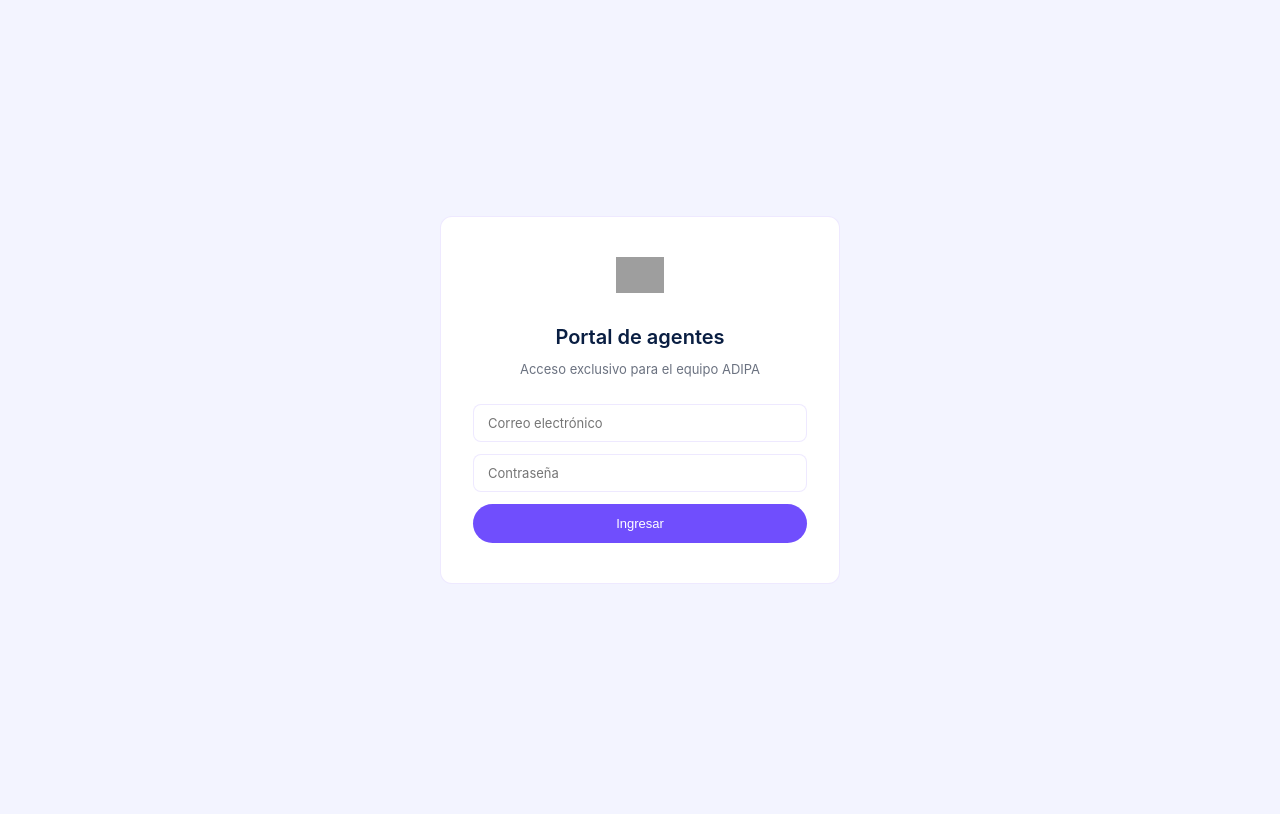
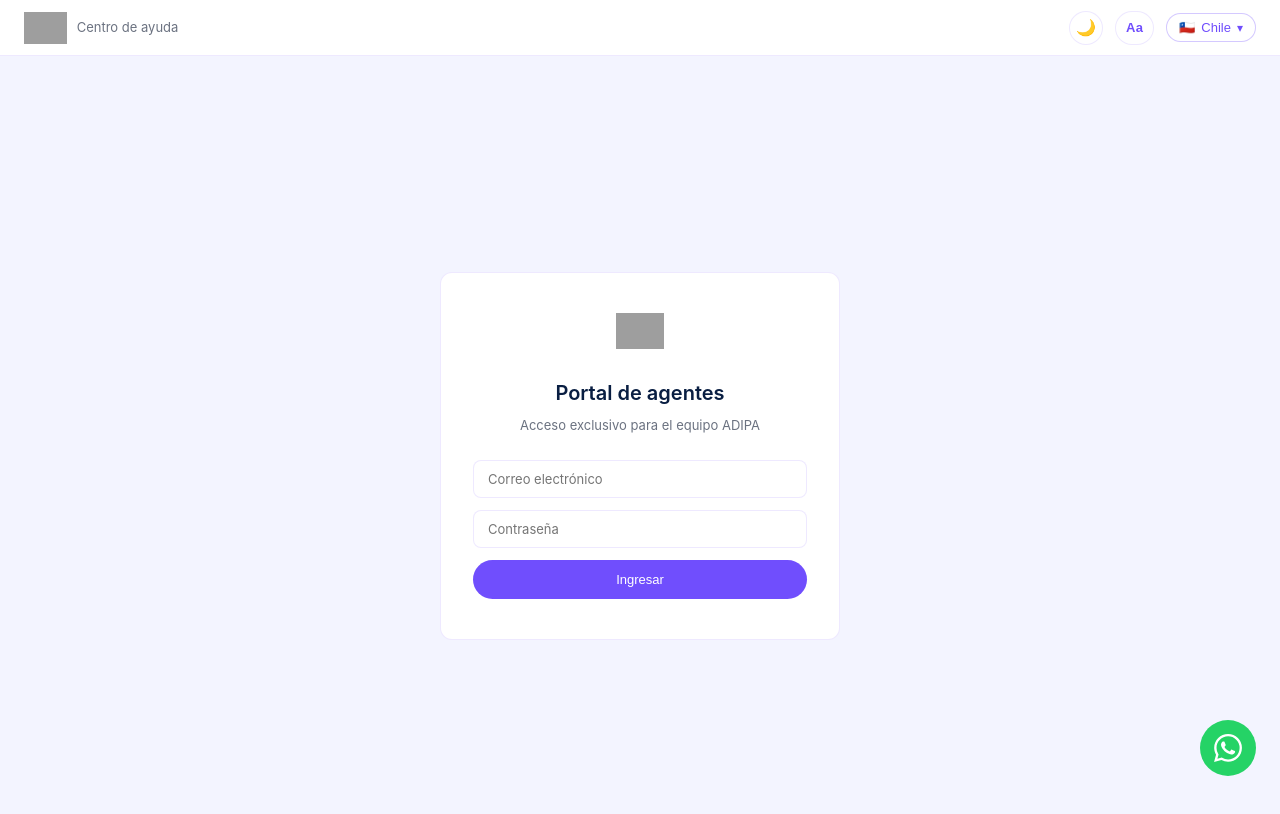
Before and after one commit to OperacionesAdipa/Centro-de-ayuda, a Next.js app: page /acceso in a window 1280 px wide. Shown: the top 814 px of the page. Built offline with nearby package versions, Linux system fonts and the light colour scheme; grey boxes are pictures that could not be loaded.

Commit message:
Update layout.tsx

```diff
--- a/src/app/layout.tsx
+++ b/src/app/layout.tsx
@@ -1,6 +1,7 @@
 import type { Metadata } from 'next'
 import './globals.css'
-import { ConditionalNav } from '@/components/ConditionalNav'
+import { Navbar } from '@/components/Navbar'
+import { WhatsAppButton } from '@/components/WhatsAppButton'
 
 export const metadata: Metadata = {
   title: 'Centro de Ayuda ADIPA',
@@ -11,8 +12,9 @@ export default function RootLayout({ children }: { children: React.ReactNode })
   return (
     <html lang="es">
       <body>
-        <ConditionalNav />
+        <Navbar />
         {children}
+        <WhatsAppButton />
       </body>
     </html>
   )
```
